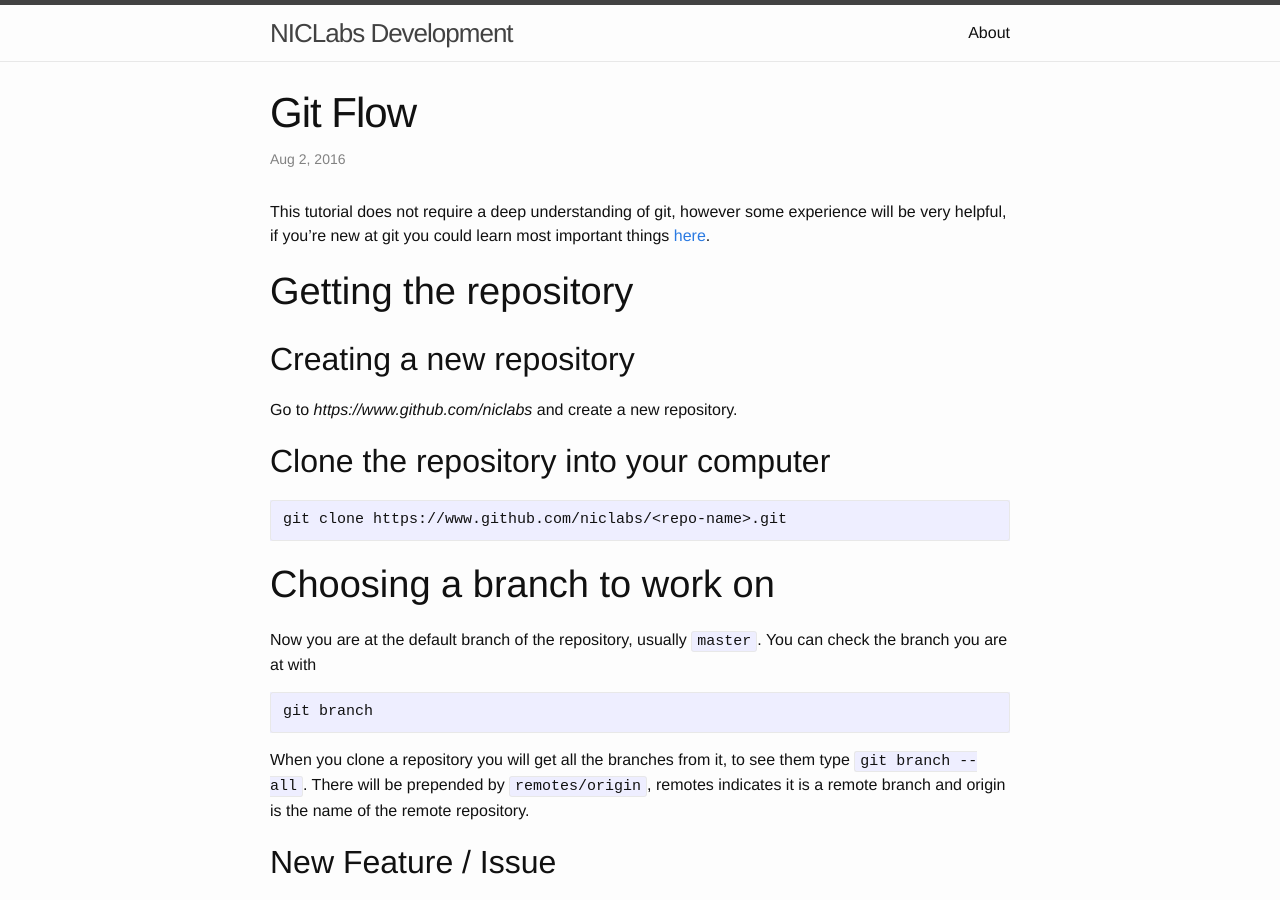
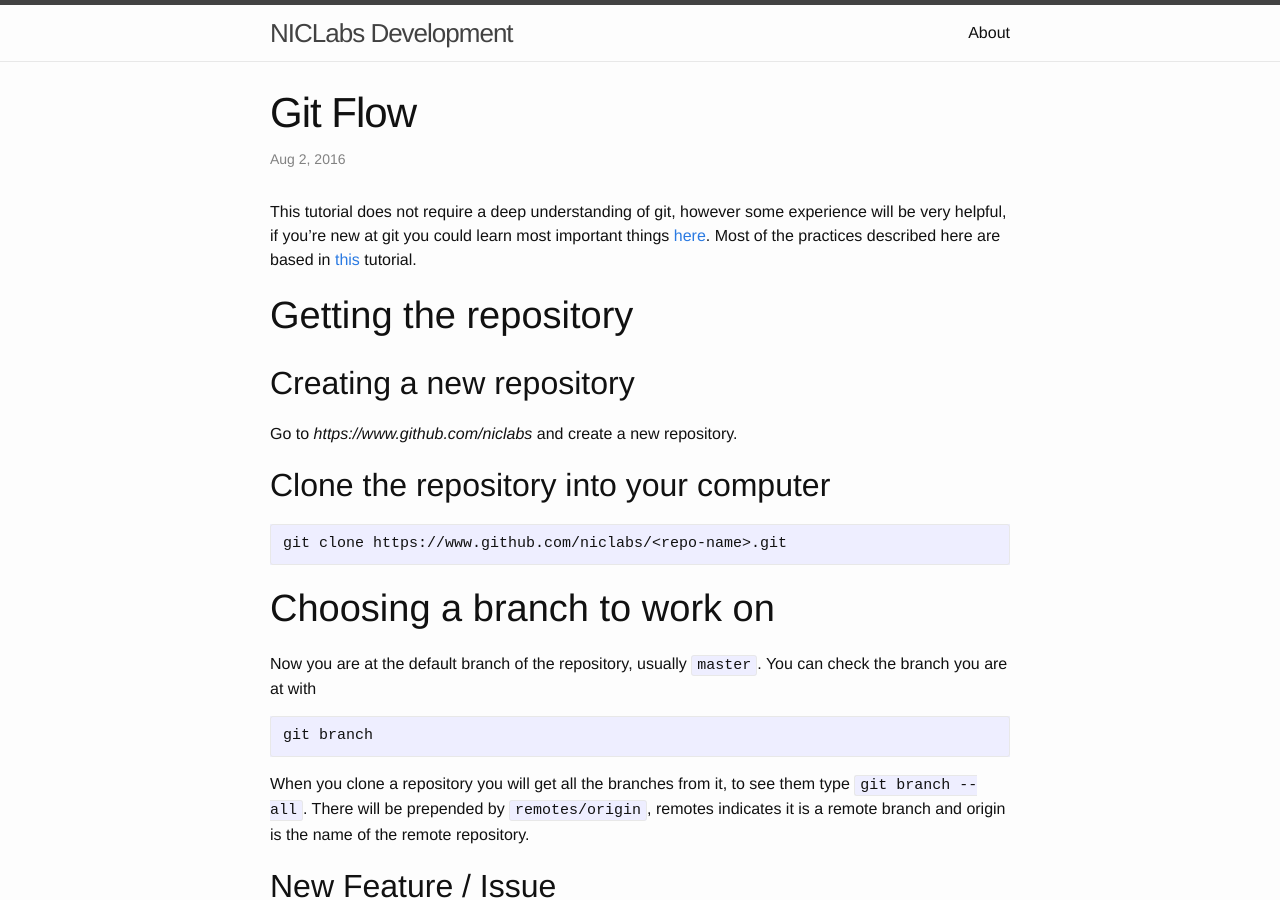
Before and after one commit to niclabs/development, a Jekyll site: the page built from _posts/2016-08-02-git-flow.markdown, in a window 1280 px wide and 900 px high. Built offline with Jekyll 4.4.1, drawn with Linux system fonts in a browser that asks for light colours.

Commit message:
remove empty line

````diff
--- a/_posts/2016-08-02-git-flow.markdown
+++ b/_posts/2016-08-02-git-flow.markdown
@@ -8,6 +8,7 @@
 This tutorial does not require a deep understanding of git, however some
 experience will be very helpful, if you're new at git you could learn most
 important things [here](https://try.github.io/levels/1/challenges/1).
+Most of the practices described here are based in [this](https://www.atlassian.com/git/tutorials/comparing-workflows/gitflow-workflow/) tutorial.
 
 # Getting the repository
 
@@ -116,7 +117,6 @@
    ```shell
    git checkout development # Move to  development branch
    git merge master # Merge development branch with master
-
    ```
 
 3. Merge hotfix branch
````
